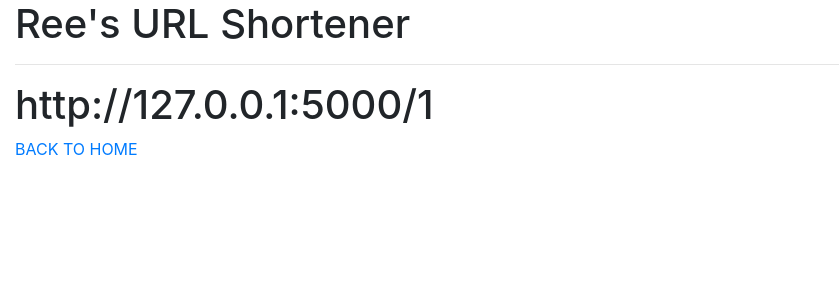
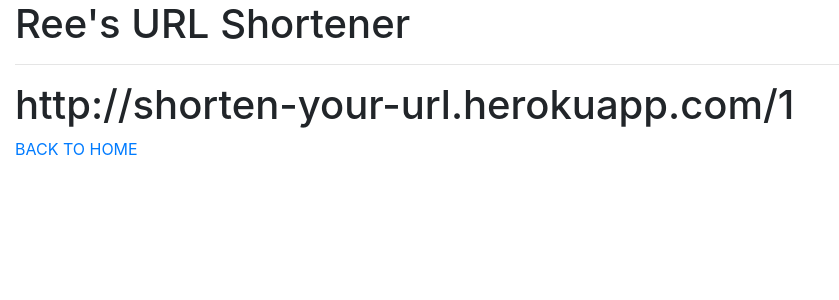
Before and after one commit to reeteshsudhakar/URL-Shortener, a Flask app: page /display/1 in a window 1280 px wide. Shown: the top 300 px of the page, without its empty margins (0-839 px from the left). Run offline with Flask 2, Linux system fonts and the light colour scheme; some libraries are stand-ins or nearby versions.

Commit message:
Change URL Reference for Heroku Deployment

```diff
--- a/templates/shorturl.html
+++ b/templates/shorturl.html
@@ -2,6 +2,6 @@
 {% block title %}Short URL{% endblock %}
 
 {% block content %}
-    <h1>http://127.0.0.1:5000/{{short_url_display}}</h1>
-    <a href="http://127.0.0.1:5000/">BACK TO HOME</a>
+    <h1>http://shorten-your-url.herokuapp.com/{{short_url_display}}</h1>
+    <a href="http://shorten-your-url.herokuapp.com/">BACK TO HOME</a>
 {% endblock %}
```
